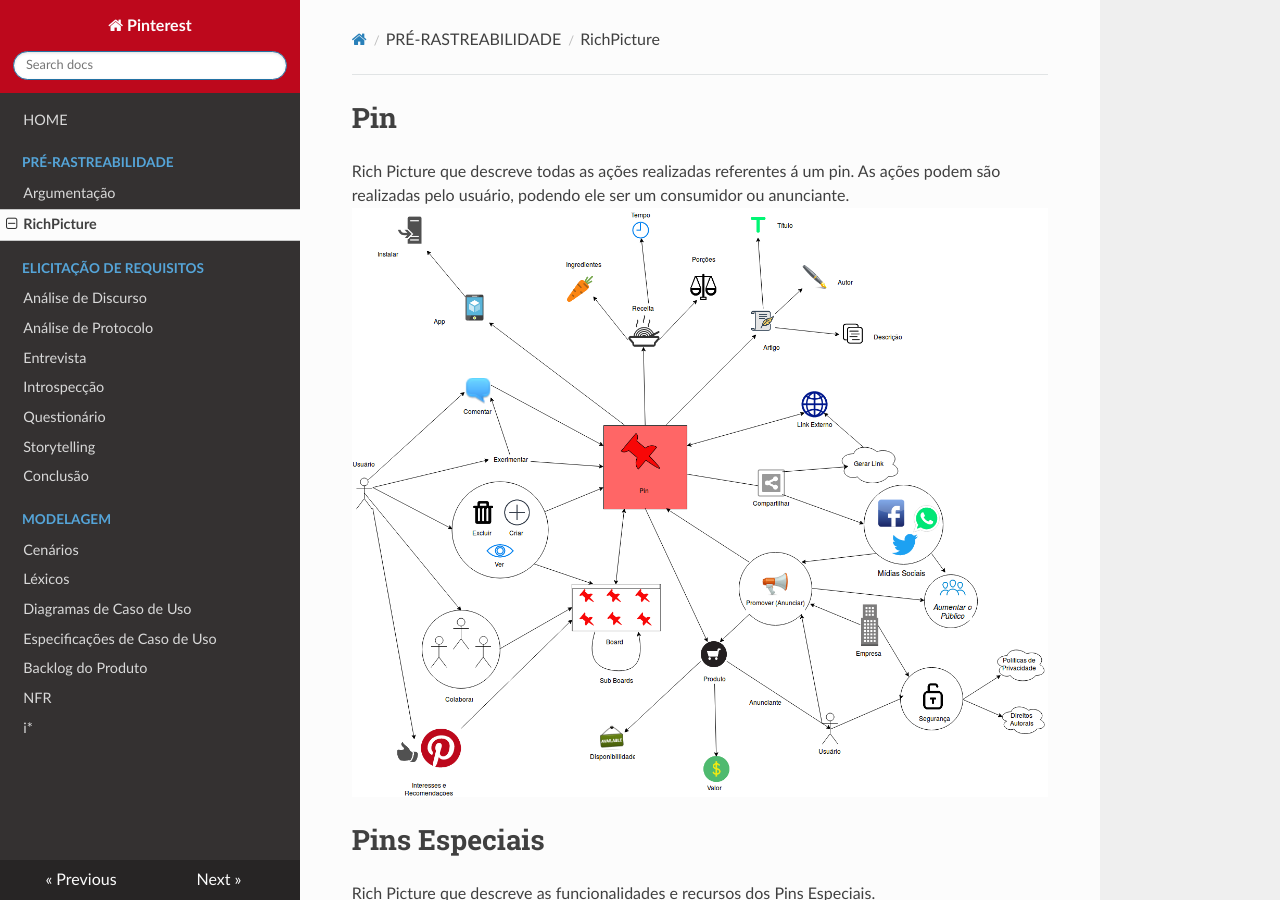
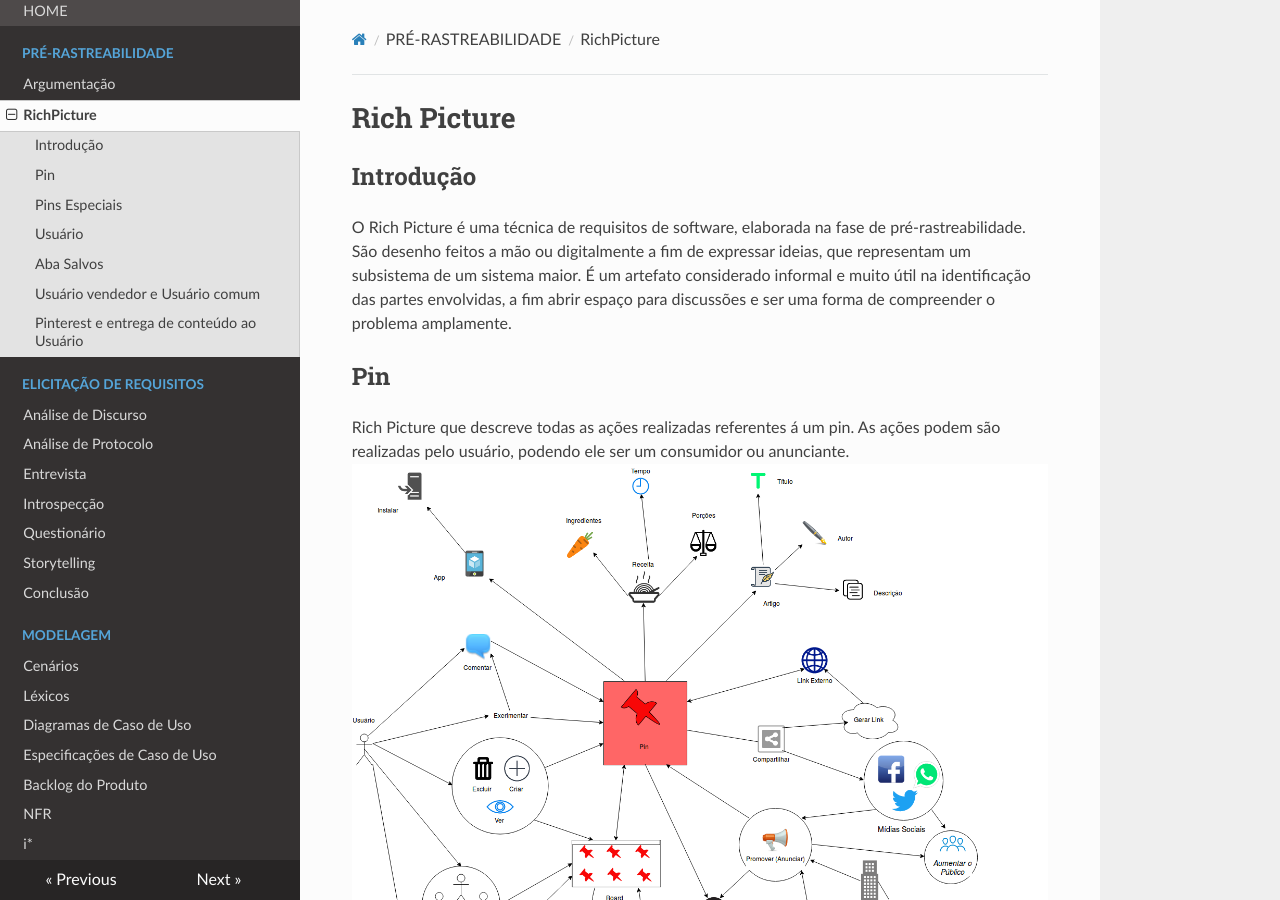
Before and after one commit to joberthrogers18/2018.2-Requisitos-Pinterest, an MkDocs documentation site: the page built from docs/rich_picture.md, in a window 1280 px wide and 900 px high. Built offline with MkDocs 1.6.1, drawn with Linux system fonts in a browser that asks for light colours; nearby versions of some CDN libraries; old or Windows-style settings are respelled for this version of MkDocs.

Commit message:
adding introduction to rich picture and argumentation
Co-authored-by: Gabriela Medeiros <gabriela.medeiros2010@hotmail.com.br>

```diff
--- a/docs/rich_picture.md
+++ b/docs/rich_picture.md
@@ -1,32 +1,37 @@
+# Rich Picture
 
-# Pin
+##  Introdução
+
+  O Rich Picture é uma técnica de requisitos de software, elaborada na fase de pré-rastreabilidade. São desenho feitos a mão ou digitalmente a fim de expressar ideias, que representam um subsistema de um sistema maior. É um artefato considerado informal e muito útil na identificação das partes envolvidas, a fim abrir espaço para discussões e ser uma forma de compreender o problema amplamente.
+
+## Pin
 
 Rich Picture que descreve todas as ações realizadas referentes á um pin. As  ações podem são realizadas pelo usuário, podendo ele ser um consumidor ou anunciante.
 ![Screenshot](img/rich_final.png)
 
-# Pins Especiais
+## Pins Especiais
 
 Rich Picture que descreve as funcionalidades e recursos dos Pins Especiais.
 ![rich4](img/rich4.png)
 
-# Usuário
+## Usuário
 
 Rich Picture com foco no usuário e nas ações que ele pode realizar no sistema.
 ![RichPicture1](img/RichPicture.png)
 
-# Aba Salvos
+## Aba Salvos
 
 Rich Picture que apresenta as funcionalidades existentes dentro da aba "Salvos".
 
 ![AbaSalvos](img/rp_abasalvo.png)
 
-# Usuário vendedor e Usuário comum
+## Usuário vendedor e Usuário comum
 
 Rich Picture que apresenta a interação do usuário comum com um usuário que desfruta do poder do marketing no Pinterest divulgando seus produtos.
 
 ![Vendedor](img/Richpicture3.jpg)
 
-# Pinterest e entrega de conteúdo ao Usuário
+## Pinterest e entrega de conteúdo ao Usuário
 
 Rich Picture que apresenta a interação do Pinterest e do usuário no ambito de entrega de conteúdo relevante, com o filtro de conteúdo e o feedback loop de metricas do usuário.
 ![Vendedor](img/rich_picture_conteudo.png)
```
Also changed, not shown: docs/argumentacao.md (+13 -0 lines).
